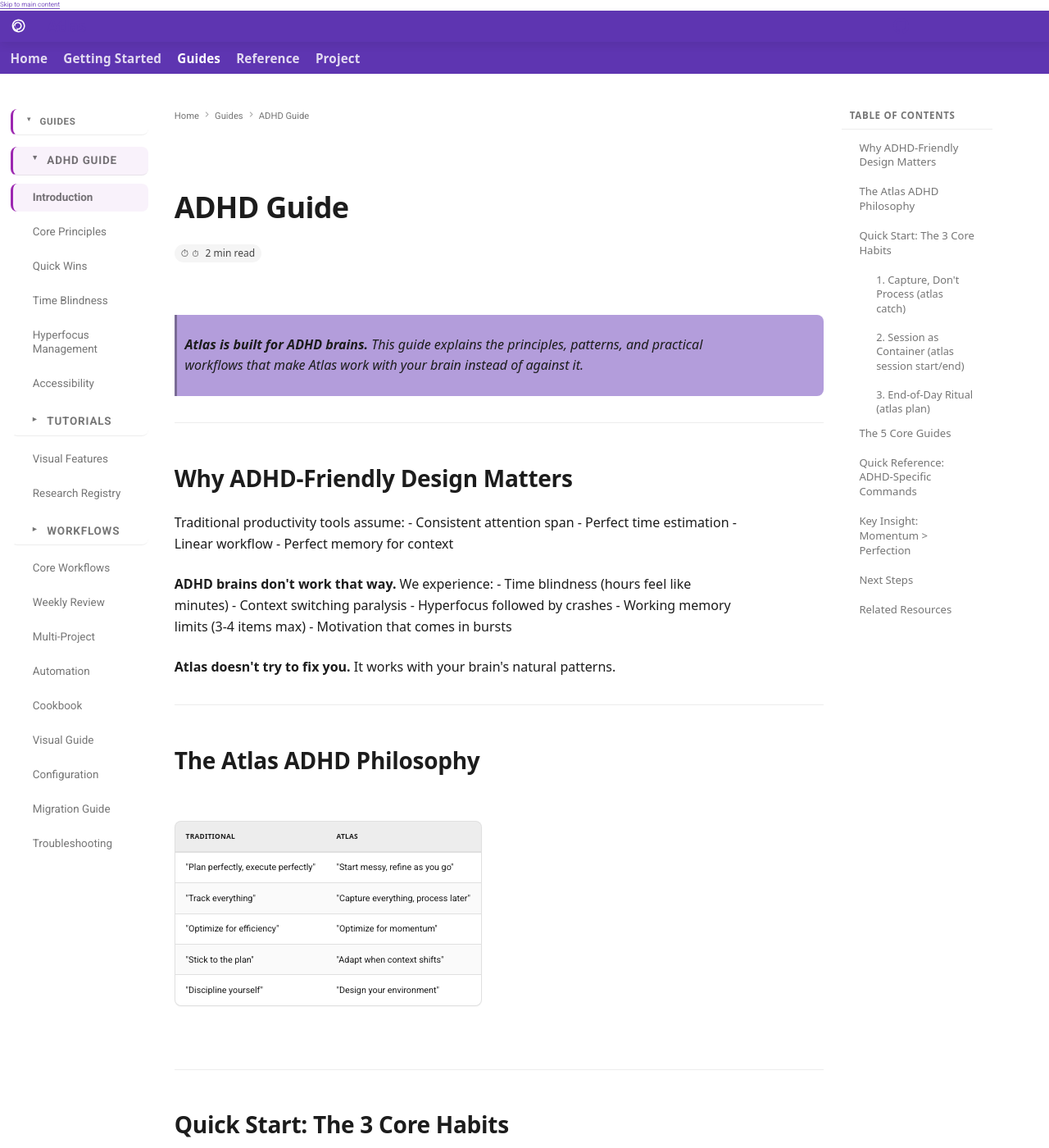
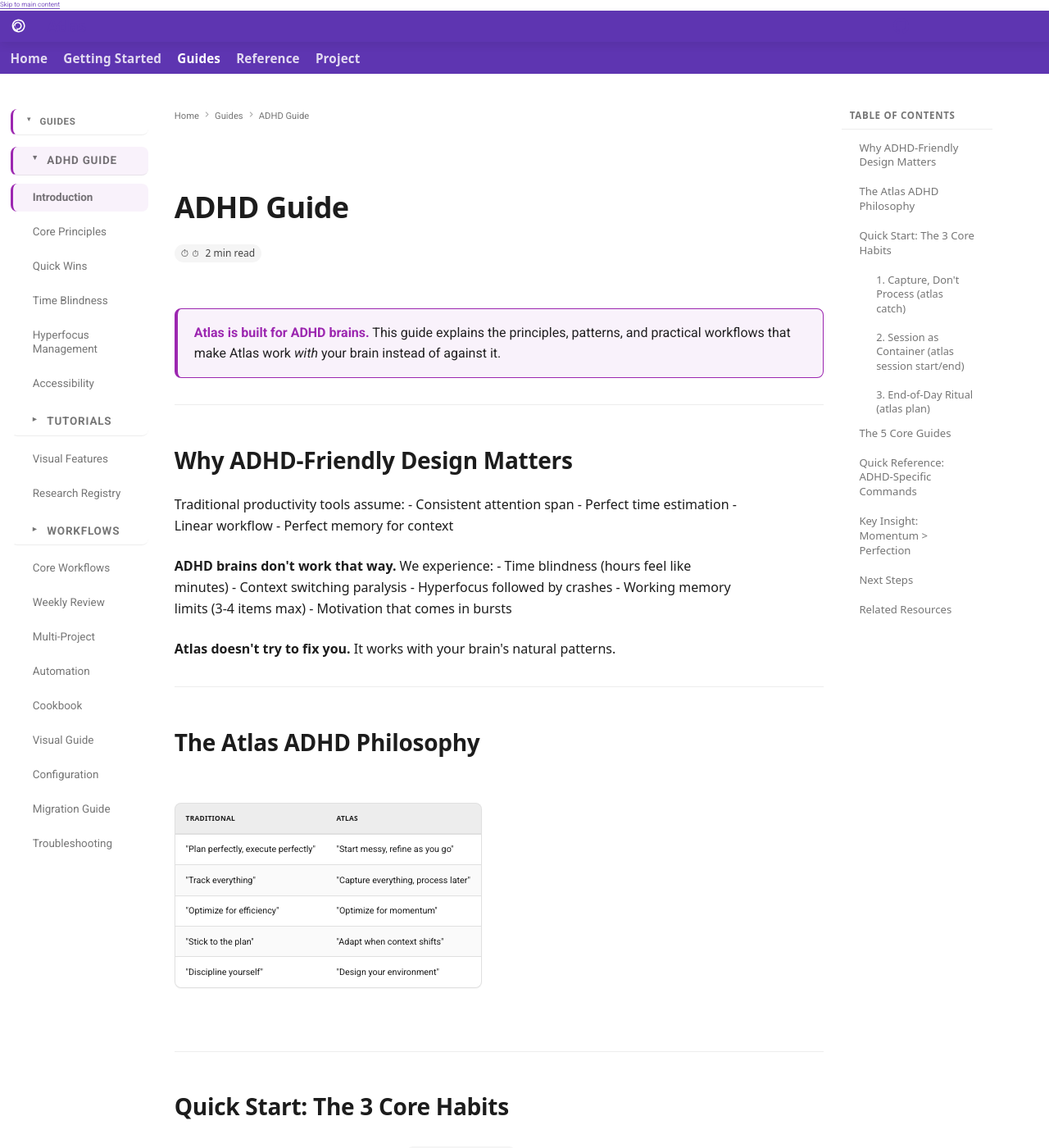
Before and after one commit to Data-Wise/atlas, an MkDocs documentation site: the page built from docs/user-guide/adhd-guide/index.md, in a window 1280 px wide and 1400 px high. Shown: the whole window at 82% size. Built offline with MkDocs 1.6.1 and Material for MkDocs 9.7.7, drawn with Linux system fonts in a browser that asks for light colours; some web fonts are replaced; comment, search, counter and statistics services are not loaded.

Commit message:
docs: intro callout box + amber TOC active marker
- Replace plain blockquote with themed .atlas-intro box (purple signature)
- TOC in-view indicator now amber (matches active-tab underline)

```diff
--- a/docs/stylesheets/extra.css
+++ b/docs/stylesheets/extra.css
@@ -320,13 +320,14 @@
   background-color: var(--md-default-fg-color--lightest);
 }
 
-/* Current section in view (Material toggles --active on scroll) */
+/* Current section in view (Material toggles --active on scroll) —
+   amber marks "you are here", echoing the active-tab underline. */
 .md-nav--secondary .md-nav__link--active,
 .md-nav--secondary .md-nav__item--active > .md-nav__link {
-  color: var(--atlas-active);
+  color: var(--atlas-accent);
   font-weight: 600;
-  border-left-color: var(--atlas-active);
-  background-color: rgba(156, 39, 176, 0.06);
+  border-left-color: var(--atlas-accent);
+  background-color: rgba(255, 152, 0, 0.08);
 }
 
 /* Nested (sub-heading) entries — gentle indent */
@@ -337,7 +338,7 @@
 
 [data-md-color-scheme="slate"] .md-nav--secondary .md-nav__link--active,
 [data-md-color-scheme="slate"] .md-nav--secondary .md-nav__item--active > .md-nav__link {
-  background-color: rgba(206, 147, 216, 0.1);
+  background-color: rgba(255, 179, 71, 0.12);
 }
 
 /* ── Header & Tabs — ADHD-Friendly, Readable ─────────────────── */
@@ -479,6 +480,30 @@
   margin-top: 0;
 }
 
+/* ── Intro Callout (guide leads) ───────────────────────────── */
+/* Signature purple box for guide opening lines — matches the
+   ADHD-tip admonition accent. */
+.md-typeset .atlas-intro {
+  border: 1px solid var(--atlas-active);
+  border-left-width: 4px;
+  border-radius: var(--atlas-radius);
+  background-color: rgba(156, 39, 176, 0.06);
+  padding: 1rem 1.25rem;
+  margin: 1.5rem 0;
+  color: var(--md-default-fg-color);
+  font-size: 1rem;
+  line-height: 1.6;
+}
+
+.md-typeset .atlas-intro strong {
+  color: var(--atlas-active);
+  font-weight: 700;
+}
+
+[data-md-color-scheme="slate"] .md-typeset .atlas-intro {
+  background-color: rgba(206, 147, 216, 0.1);
+}
+
 /* ── Badge Styling ─────────────────────────────────────────── */
 .md-typeset .badge {
   display: inline-block;
--- a/docs/user-guide/adhd-guide/index.md
+++ b/docs/user-guide/adhd-guide/index.md
@@ -1,6 +1,8 @@
 # ADHD Guide
 
-> **Atlas is built for ADHD brains.** This guide explains the principles, patterns, and practical workflows that make Atlas work *with* your brain instead of against it.
+<div class="atlas-intro">
+<strong>Atlas is built for ADHD brains.</strong> This guide explains the principles, patterns, and practical workflows that make Atlas work <em>with</em> your brain instead of against it.
+</div>
 
 ---
 
```
